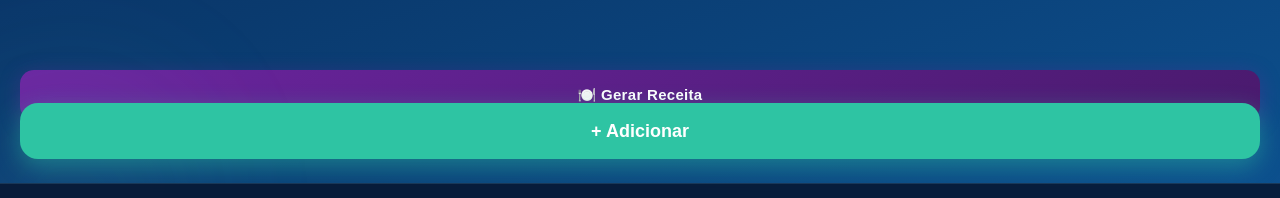
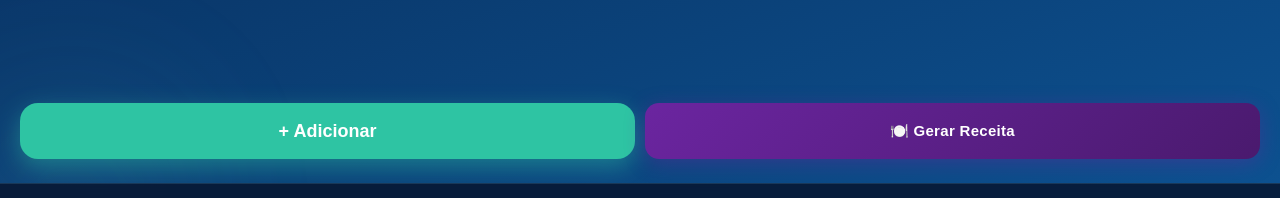
Before and after one commit to soraiasiquelli/gelabem.ai, an Angular app in the folder frontend/: page /armazenamento/1 in a window 1280 px wide. Shown: the part 547-745 px from the top of the page. Built offline with nearby package versions, Linux system fonts and the light colour scheme; no server answers; sample sign-in values are in the browser's storage.

Commit message:
Correção Css

```diff
--- a/frontend/src/app/features/geladeira/tela/tela.css
+++ b/frontend/src/app/features/geladeira/tela/tela.css
@@ -184,7 +184,7 @@
 }
 .btn-receita {
   width: 100%;
-  height: 50px;
+  height: 56px;
   border: none;
   border-radius: 14px;
   background: linear-gradient(135deg, #6b25a0, #4a1a6e);
@@ -205,16 +205,21 @@
 .btn-receita:hover { opacity: 0.9; transform: translateY(-1px); }
 .btn-receita:active { transform: scale(0.98); }
 
-.acoesReceita {
+.acoesFixas {
+  position: fixed;
+  left: 20px;
+  right: 20px;
+  bottom: 94px;
+  z-index: 20;
   display: flex;
   gap: 10px;
 }
-.acoesReceita .btn-receita {
+.acoesFixas .btn-receita {
   flex: 1;
 }
 
 .btn-cancelar {
-  height: 50px;
+  height: 56px;
   padding: 0 18px;
   border: 1px solid rgba(255, 255, 255, 0.18);
   border-radius: 14px;
--- a/frontend/src/app/features/geladeira/tela/tela.html
+++ b/frontend/src/app/features/geladeira/tela/tela.html
@@ -50,19 +50,17 @@
     (selecionarItem)="toggleSelecaoItem($event)">
   </app-lista-itens>
 
-  @if (!modoSelecao) {
-    <app-btn-adicionar [routerLink]="['/armazenamento', tipo, 'adicionar']"></app-btn-adicionar>
-  }
-
   @if (mensagemSelecao) {
     <p class="mensagemSelecao">{{ mensagemSelecao }}</p>
   }
 
-  <div class="acoesReceita">
+  <div class="acoesFixas">
     @if (modoSelecao) {
       <button class="btn-cancelar" (click)="cancelarSelecao()">
         Cancelar
       </button>
+    } @else {
+      <app-btn-adicionar [routerLink]="['/armazenamento', tipo, 'adicionar']"></app-btn-adicionar>
     }
 
     <button class="btn-receita" (click)="gerarReceita(tipo)">
--- a/frontend/src/app/features/geral/btn-adicionar/btn-adicionar.css
+++ b/frontend/src/app/features/geral/btn-adicionar/btn-adicionar.css
@@ -1,11 +1,11 @@
+:host {
+    display: flex;
+    flex: 1;
+}
+
 .btnAdicionar{
-    position: fixed;
-    left: 20px;
-    right: 20px;
-    bottom: 94px;
-    z-index: 20;
     display: block;
-    width: auto;
+    width: 100%;
     height: 56px;
     background-color: #2ec4a3;
     color: white;
```
